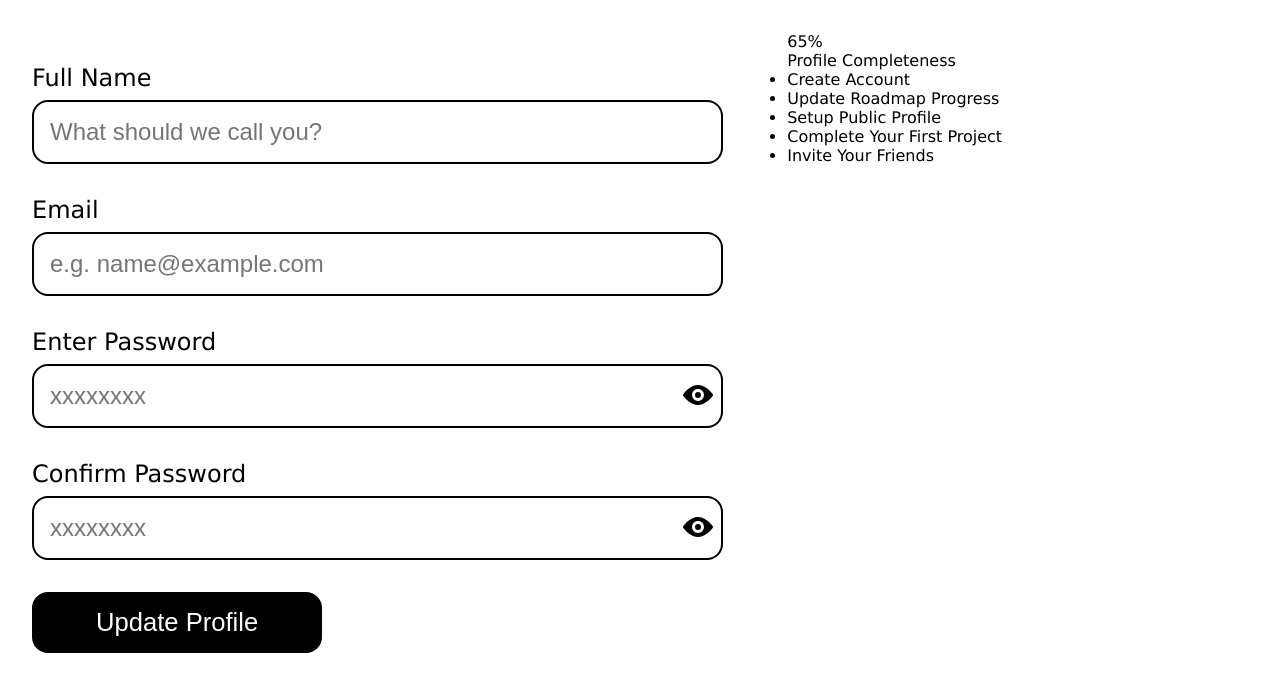
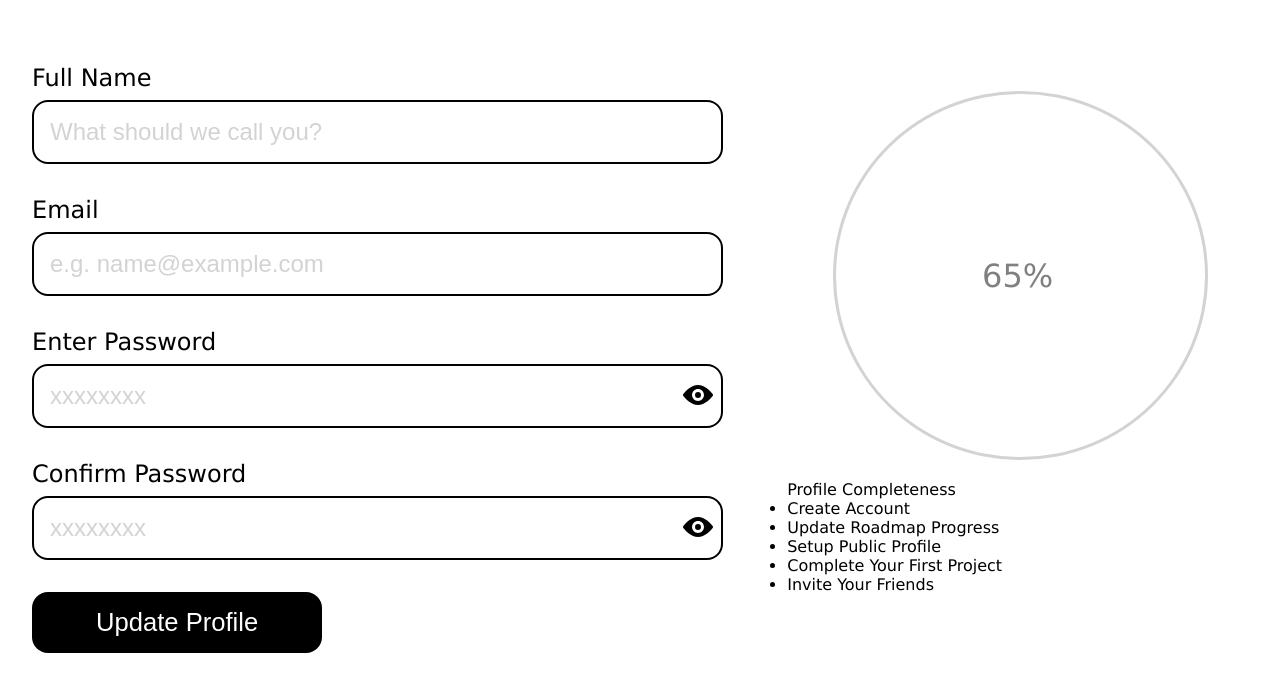
Before and after one commit to mahdi-khoshkhabar/Accessible-Form-UI, a plain HTML site: page index.html in a window 1280 px wide. Drawn offline with Linux system fonts and the light colour scheme.

Commit message:
refactor progress bar structure and styles for improved accessibility

```diff
--- a/index.html
+++ b/index.html
@@ -48,7 +48,7 @@
         </form>
     </main>
     <aside>
-        <section id="progress-bar" class="progress-bar">65%</section>
+        <div id="progress-bar" class="progress-bar" data-value="--progress: 65%">65%</div>
         <label for="progress-bar">Profile Completeness</label>
 
         <section class="checklist">
--- a/style.css
+++ b/style.css
@@ -1,3 +1,7 @@
+:root {
+    --input-border: 2px solid black;
+}
+
 * {
     margin: 0;
     padding: 0;
@@ -32,33 +36,34 @@ body {
 
 .label {
     font-size: 1.5rem;
+    margin: var(--paddings) 0;
 }
 
 .input:not(.submit) {
     width: 100%;
 }
 
-main>form>.submit {
+.input {
+    margin: 0.5rem 0;
+    padding: 1rem;
+    border-radius: var(--input-border-radius);
+    border: var(--input-border);
+    overflow: hidden;
+    white-space: nowrap;
+    text-overflow: ellipsis;
+}
+
+.input::placeholder {
+    color: lightgray;
+}
+
+.submit {
     font-size: 1.6rem;
     background-color: black;
     color: white;
     padding: 1rem 4rem;
     border: none;
     border-radius: 1rem;
-}
-
-.label {
-    margin: var(--paddings) 0;
-}
-
-.input {
-    margin: 0.5rem 0;
-    padding: 1rem;
-    border-radius: var(--input-border-radius);
-    border: var(--input-border-size) solid black;
-    overflow: hidden;
-    white-space: nowrap;
-    text-overflow: ellipsis;
 }
 
 main {
@@ -69,6 +74,9 @@ main {
 aside {
     flex: 2;
     padding: var(--paddings);
+    display: flex;
+    flex-direction: column;
+    justify-content: center;
 }
 
 .password-container {
@@ -90,3 +98,27 @@ aside {
     padding: 0 0.5rem;
     background-color: transparent;
 }
+
+.progress-bar {
+    width: clamp(100px, 80%, 500px);
+    aspect-ratio: 1/1;
+    position: relative;
+    display: grid;
+    place-items: center;
+    margin-block-end: 20px;
+    align-self: center;
+    font-size: 2rem;
+    color: gray;
+}
+
+.progress-bar::after {
+    content: "";
+    position: absolute;
+    display: block;
+    width: 100%;
+    border-radius: 50%;
+    text-align: center;
+    border: 3px solid lightgray;
+    background-color: transparent;
+    inset: 0;
+}
```
